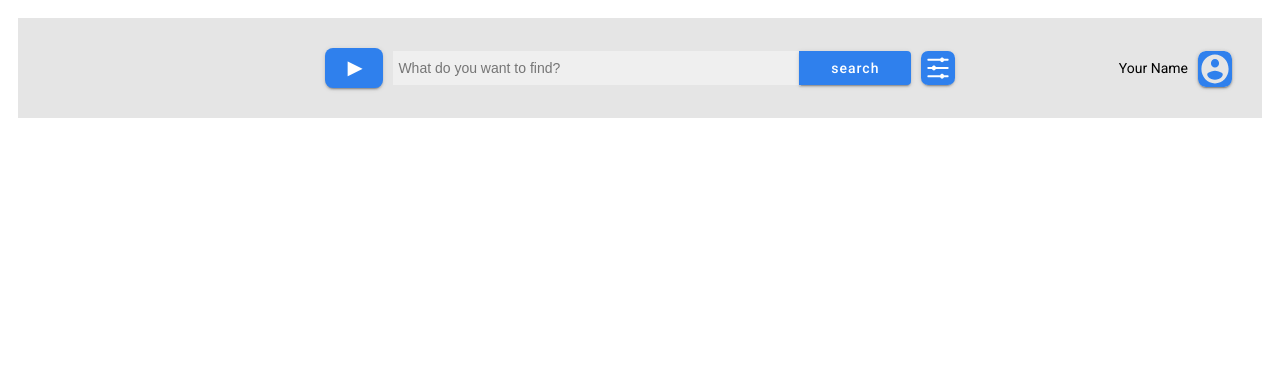
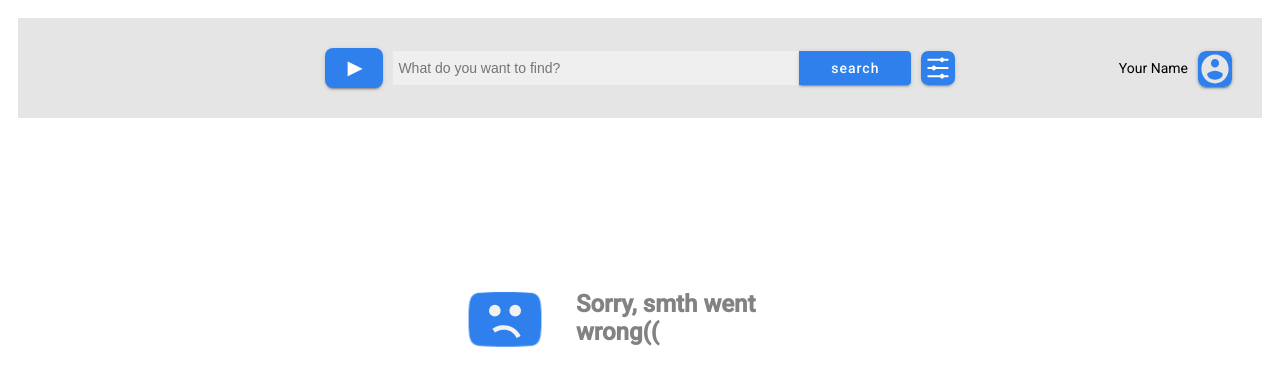
Before and after one commit to ALLaTk/youtube-client-angular, an Angular app in the folder youtube-client/: page /1 in a window 1280 px wide. Before the commit this address led to /. Shown: the top 386 px of the page. Built offline with nearby package versions, Linux system fonts and the light colour scheme.

Commit message:
feat: add 404 page

```diff
--- a/youtube-client/src/app/app-routing.module.ts
+++ b/youtube-client/src/app/app-routing.module.ts
@@ -1,6 +1,7 @@
 import { NgModule } from '@angular/core';
 import { RouterModule, Routes } from '@angular/router';
 import { AuthGuard } from './core/guards/auth.guard';
+import { NotFoundPageComponent } from './core/pages/not-found-page/not-found-page.component';
 
 const routes: Routes = [
   {
@@ -18,6 +19,10 @@ const routes: Routes = [
       import('./youtube/youtube.module').then((m) => m.YoutubeModule),
     canLoad: [AuthGuard],
   },
+  {
+    path: '**',
+    component: NotFoundPageComponent,
+  },
 ];
 
 @NgModule({
--- a/youtube-client/src/app/auth/auth-routing.module.ts
+++ b/youtube-client/src/app/auth/auth-routing.module.ts
@@ -4,7 +4,7 @@ import { SignInPageComponent } from './pages/sign-in-page/sign-in-page.component
 
 const routes: Routes = [
   {
-    path: 'sign-in',
+    path: '',
     component: SignInPageComponent,
   },
 ];
--- a/youtube-client/src/app/auth/services/auth.service.ts
+++ b/youtube-client/src/app/auth/services/auth.service.ts
@@ -23,7 +23,7 @@ export class AuthService {
     localStorage.removeItem('user');
     this.isNavigationAllowed = false;
     this.userName = 'Your Name';
-    this.router.navigate(['/login/sign-in']);
+    this.router.navigate(['/login']);
   }
 
   checkLogin(): void {
@@ -33,7 +33,6 @@ export class AuthService {
       if (login) {
         this.isNavigationAllowed = true;
         this.userName = login;
-        this.router.navigate(['/main']);
       }
     }
   }
--- a/youtube-client/src/app/core/components/header/header.component.scss
+++ b/youtube-client/src/app/core/components/header/header.component.scss
@@ -91,13 +91,14 @@ $shadow : 0px 3px 1px -2px rgb(0 0 0 / 20%), 0px 2px 2px 0px rgb(0 0 0 / 14%), 0
       background-color: red;
       color: #FFFFFF;
       padding: 0;
-      margin-left: 15px;
+      margin-left: 10px;
       height: 34px;
+      min-width: 50px;
       line-height: 0px;
     }
   }
 }
-@media screen and (max-width: 960px) {
+@media screen and (max-width: 1060px) {
   .header {
     flex-direction: column;
     align-items: end;
--- a/youtube-client/src/app/core/core.module.ts
+++ b/youtube-client/src/app/core/core.module.ts
@@ -5,9 +5,10 @@ import { SharedModule } from '../shared/shared.module';
 import { HeaderService } from './services/header.service';
 import { AuthService } from '../auth/services/auth.service';
 import { AuthGuard } from './guards/auth.guard';
+import { NotFoundPageComponent } from './pages/not-found-page/not-found-page.component';
 
 @NgModule({
-  declarations: [HeaderComponent],
+  declarations: [HeaderComponent, NotFoundPageComponent],
   exports: [HeaderComponent],
   imports: [CommonModule, SharedModule],
   providers: [HeaderService, AuthService, AuthGuard],
--- a/youtube-client/src/app/core/guards/auth.guard.ts
+++ b/youtube-client/src/app/core/guards/auth.guard.ts
@@ -22,8 +22,7 @@ export class AuthGuard implements CanLoad {
 
   handleNavigation() {
     return (
-      this.authService.isNavigationAllowed ||
-      this.router.parseUrl('/login/sign-in')
+      this.authService.isNavigationAllowed || this.router.parseUrl('/login')
     );
   }
 }
--- /dev/null
+++ b/youtube-client/src/app/core/pages/not-found-page/not-found-page.component.html
@@ -0,0 +1,4 @@
+<div class="error">
+  <img class="error__image" src="./assets/svg/404.svg" alt="error" />
+  <p class="error__title">Sorry, smth went wrong((</p>
+</div>
--- /dev/null
+++ b/youtube-client/src/app/core/pages/not-found-page/not-found-page.component.scss
@@ -0,0 +1,26 @@
+.error {
+  display: flex;
+  margin: 100px auto;
+  width: 360px;
+  height: 200px;
+  justify-content: center;
+  align-items: center;
+  .error__image {
+    width: 99px;
+    height: 90px;
+    margin-right: 26px;
+    align-items: center;
+    box-sizing: border-box;
+    padding-top: 10px;
+  }
+  .error__title {
+    font-weight: 700;
+    font-size: 24px;
+    line-height: 28px;
+    display: flex;
+    align-items: center;
+    color: #828282;
+    margin: 0px;
+    height: 90px;
+  }
+}
--- a/youtube-client/src/app/youtube/pages/item-information-page/item-information-page.component.ts
+++ b/youtube-client/src/app/youtube/pages/item-information-page/item-information-page.component.ts
@@ -1,5 +1,5 @@
 import { Component, Input, OnInit } from '@angular/core';
-import { ActivatedRoute } from '@angular/router';
+import { ActivatedRoute, Router } from '@angular/router';
 import { Location } from '@angular/common';
 import { SearchItem } from '../../components/search-results/models/search-item.model';
 import { SearchResultService } from '../../services/search-result.service';
@@ -22,12 +22,14 @@ export class ItemInformationPageComponent implements OnInit {
     private route: ActivatedRoute,
     public location: Location,
     public searchResultService: SearchResultService,
+    private router: Router,
   ) {}
 
   ngOnInit() {
     this.route.params.subscribe((params) => {
       const itemId = this.items.find((item) => item.id === params['id']);
       if (itemId) this.item = itemId;
+      else this.router.navigate(['/error']);
     });
   }
 
```
Also changed, not shown: youtube-client/src/app/core/pages/not-found-page/not-found-page.component.ts (added, +8 -0 lines), youtube-client/src/assets/svg/404.svg (added), 1 other file (tests, documents, lock files or other folders).
